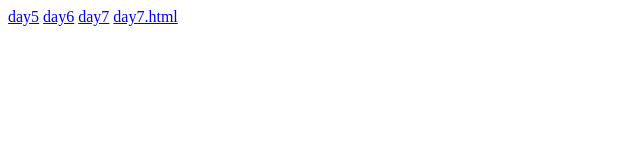
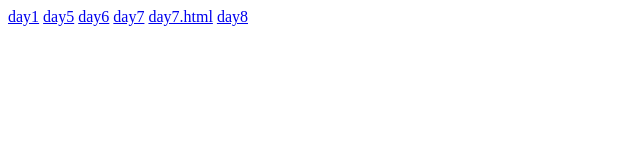
Before and after one commit to chittetivenky/html.daytask, a plain HTML site: page index.html in a window 1280 px wide. Shown: the whole page, without its empty margins (0-640 px from the left). Drawn offline with Linux system fonts and the light colour scheme.

Commit message:
Update index.html

```diff
--- a/index.html
+++ b/index.html
@@ -6,9 +6,12 @@
     <title>Document</title>
 </head>
 <body>
+     <a href="day1/day1.html">day1</a>
     <a href="day5/day5.html">day5</a>
     <a href="day6/day6.html">day6</a>
     <a href="day7/day7.html">day7</a>
     <a href="day7/day7.html">day7.html</a>
+     <a href="day8/day8.html">day8</a>
+
 </body>
 </html>
```
